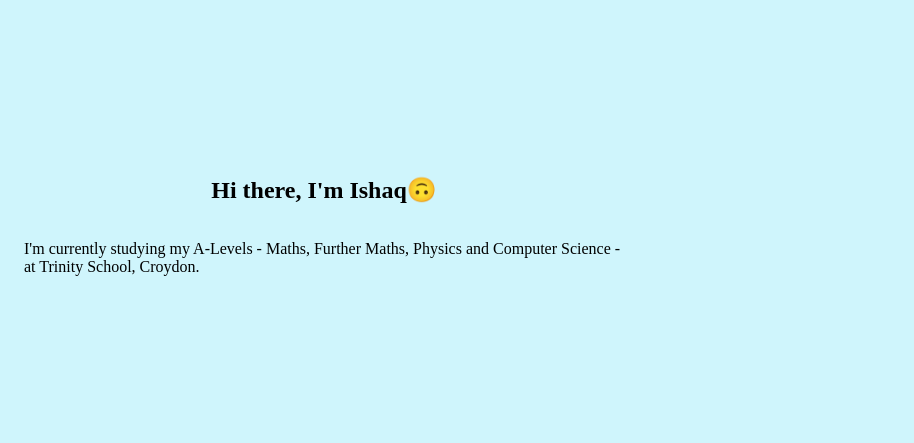
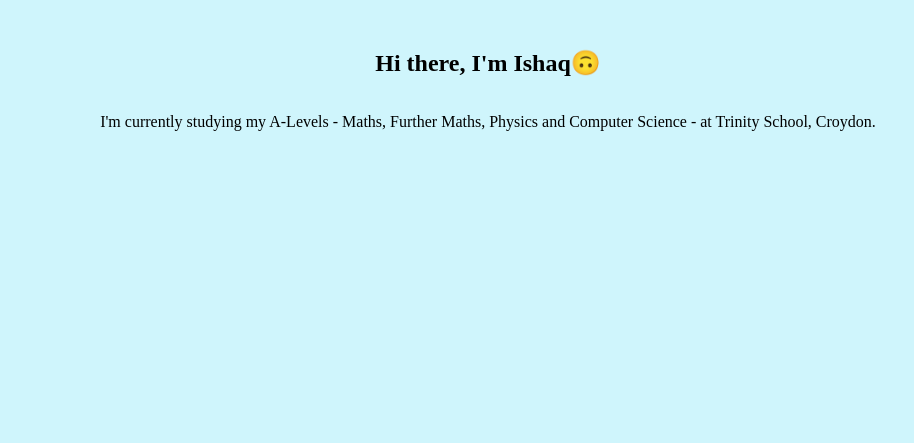
Before and after one commit to 1physix/1physix.github.io, a plain HTML site: page index.html in a window 1280 px wide. Shown: the whole page, without its empty margins (0-914 px from the left). Drawn offline with Linux system fonts and the light colour scheme.

Commit message:
centering fiddling

```diff
--- a/PersonalWebsiteCSS.css
+++ b/PersonalWebsiteCSS.css
@@ -5,15 +5,12 @@ html {
 
 .main {
     display: flex;
+    position: fixed;
     flex-direction: column;
     justify-content: center;
     align-items: center;
     overflow: auto;
-
-    width: 90vw;
-    max-width: 600px;
-
-    height: 50vh;
-    padding: 1rem;
+    height: 20vh;
+    width: 75vw;
 
 }
```
